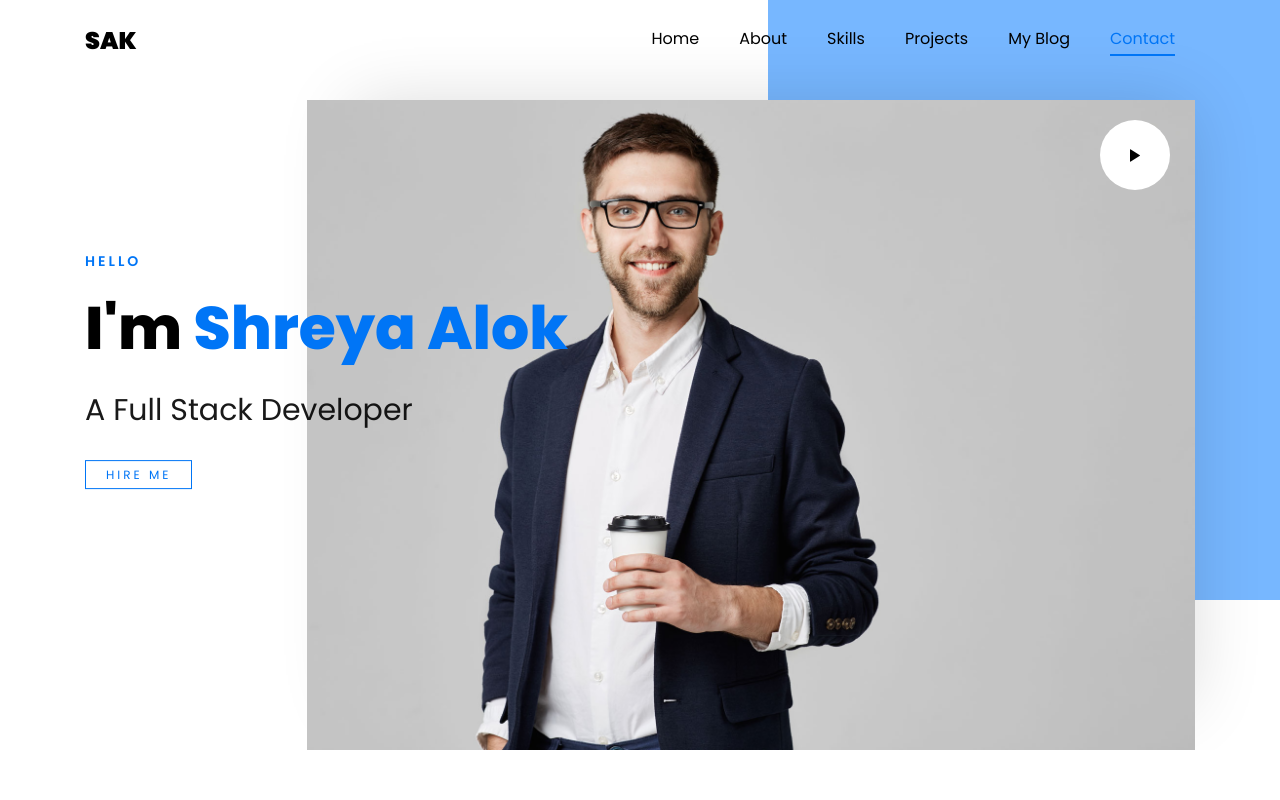
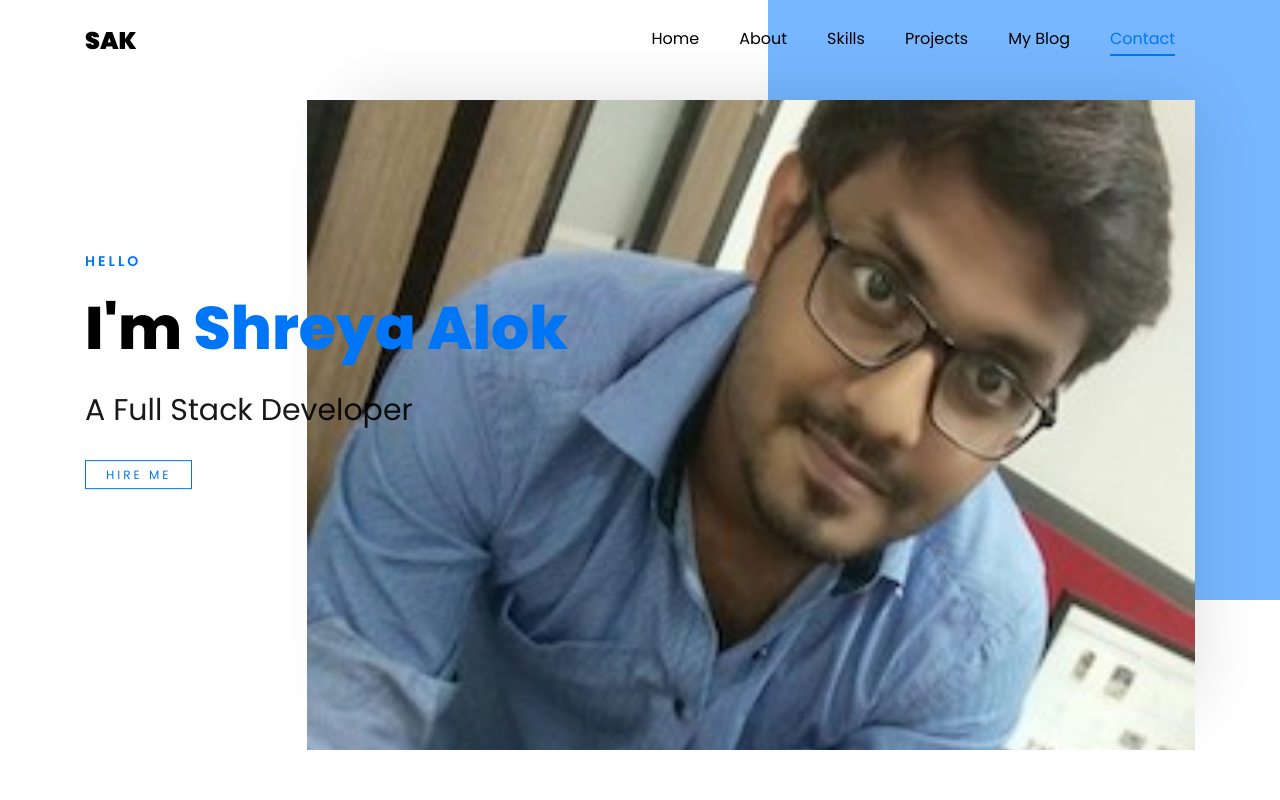
Before and after one commit to sak1620/sak1620.github.in, a plain HTML site: page index.html in a window 1280 px wide. Shown: the top 800 px of the page. Drawn offline with Linux system fonts and the light colour scheme; files whose address does not match are found by name.

Commit message:
template added

```diff
--- a/index.html
+++ b/index.html
@@ -50,13 +50,13 @@
 	      	<div class="overlay"></div>
 	        <div class="container">
 	          <div class="row d-md-flex no-gutters slider-text align-items-end justify-content-end" data-scrollax-parent="true">
-	          	<div class="one-third order-md-last img" style="background-image:url(images/bg_1.jpg);">
+	          	<div class="one-third order-md-last img" style="background-image:url(images/sak.jpg);">
 	          		<div class="overlay"></div>
 	          	</div>
 		          <div class="one-forth d-flex  align-items-center ftco-animate" data-scrollax=" properties: { translateY: '70%' }">
-		          	<a href="https://vimeo.com/45830194" class="icon-video popup-vimeo d-flex justify-content-center align-items-center">
+		          	<!-- <a href="https://vimeo.com/45830194" class="icon-video popup-vimeo d-flex justify-content-center align-items-center">
 	    						<span class="ion-ios-play play"></span>
-	    					</a>
+	    					</a> -->
 		          	<div class="text">
 		          		<span class="subheading">Hello</span>
 			            <h1 class="mb-4 mt-3">I'm <span>Shreya Alok</span></h1>
```
Also changed, not shown: images/sak.jpg (added).
